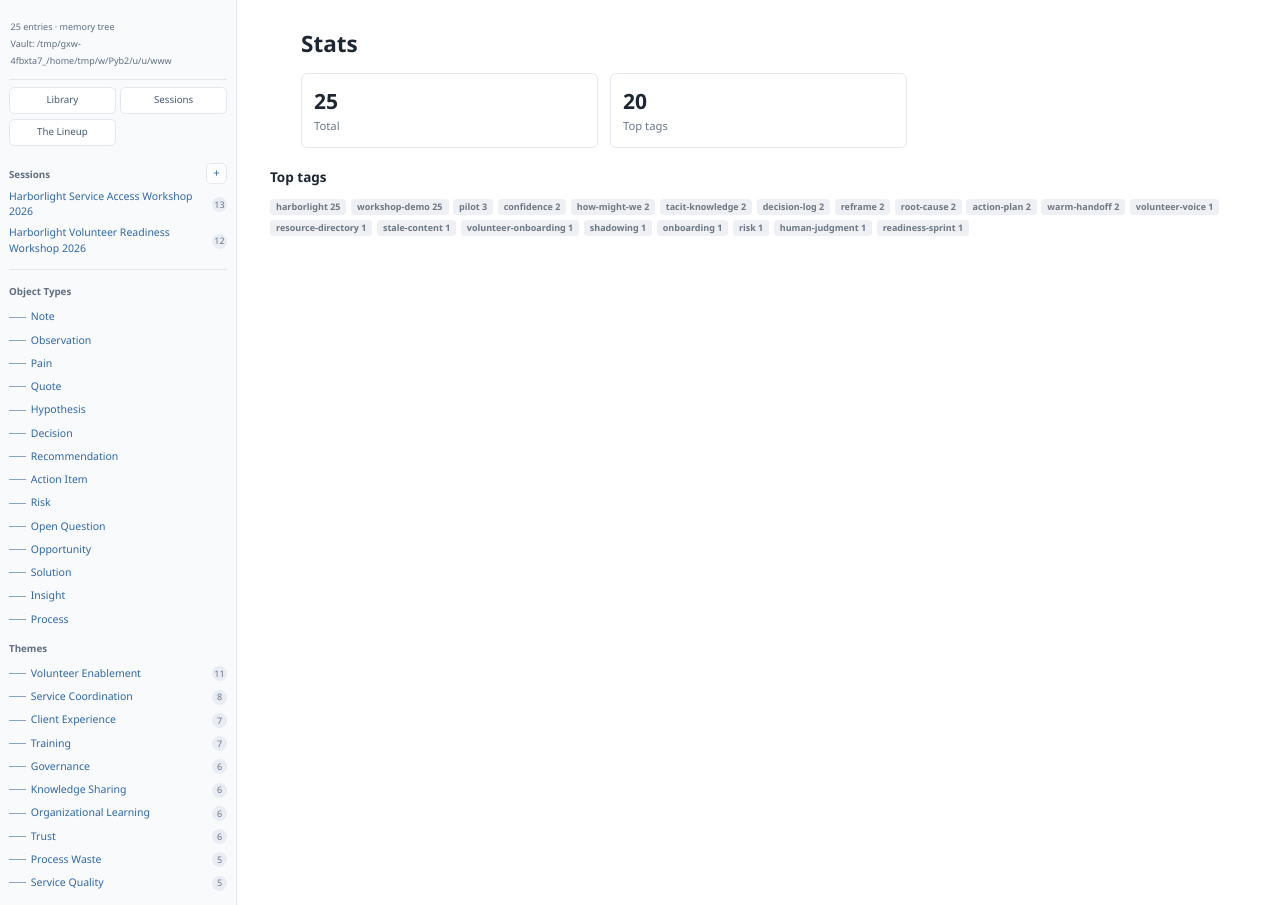
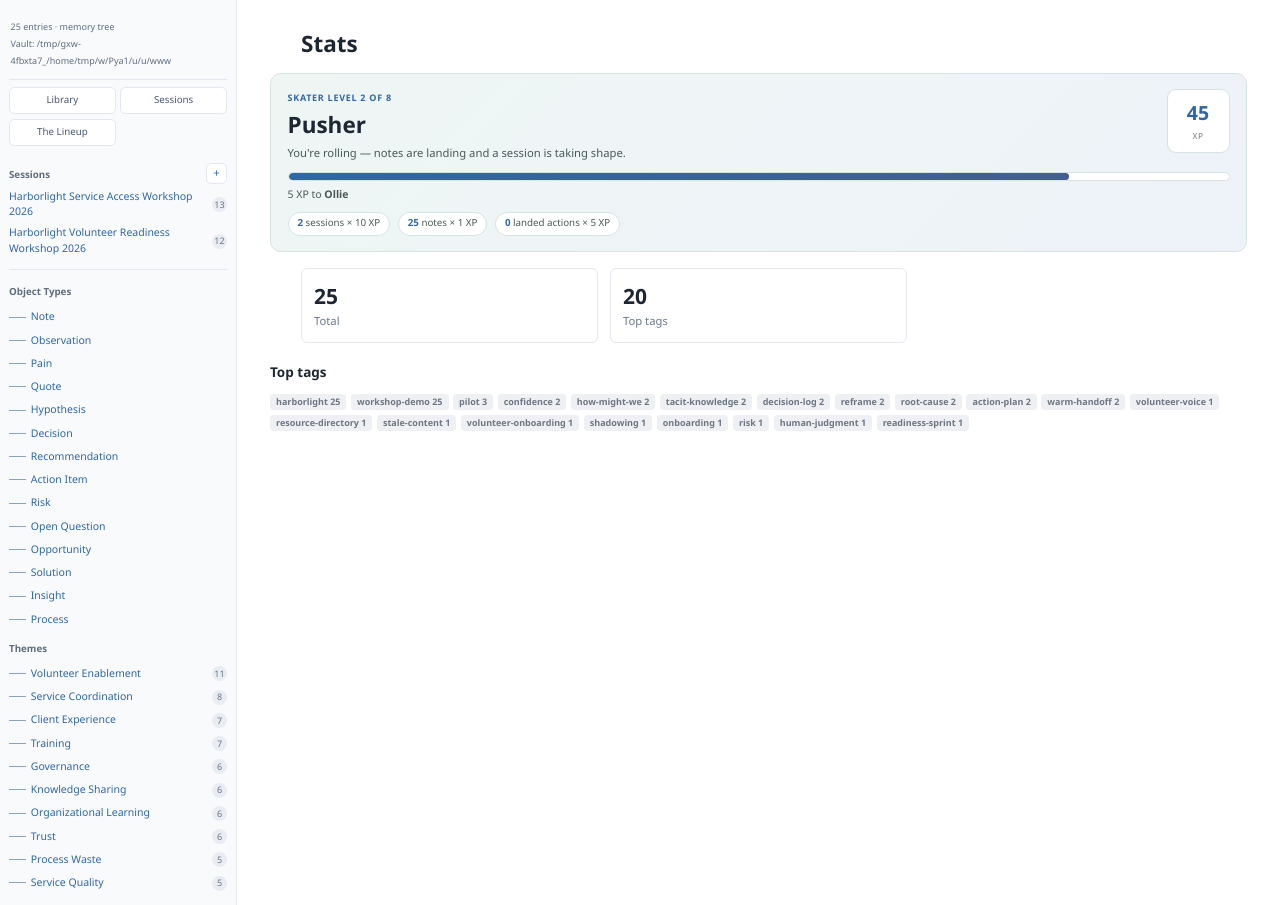
Before and after one commit to SixSigmaEngineer/skate-workshop-os, a FastAPI app: page /stats in a window 1280 px wide. Shown: the part 92-997 px from the top of the page. Run offline with FastAPI, Linux system fonts and the light colour scheme; some libraries are stand-ins or nearby versions.

Commit message:
Add skater levels: gamified progress on the Stats page
XP = notes (1) + sessions (10) + landed actions (5), across an
eight-rank skate progression from Grom to 900 Legend, with a
progress bar and XP breakdown. Includes tests.

```diff
--- a/ui/app.py
+++ b/ui/app.py
@@ -3258,6 +3258,55 @@ def search(
     )
 
 
+SKATER_LEVELS = [
+    (0, "Grom", "Everyone starts somewhere. Push around and capture your first notes."),
+    (20, "Pusher", "You're rolling — notes are landing and a session is taking shape."),
+    (50, "Ollie", "First real air: consistent capture across sessions."),
+    (100, "Kickflip", "Style points — typed signals, themes, and landed actions."),
+    (175, "Boardslide", "Committed. Workshop memory is becoming a habit."),
+    (275, "50-50 Grind", "Locked in. The GRIND is your home turf."),
+    (400, "Vert Ripper", "Big lines across many workshops and follow-through to match."),
+    (600, "900 Legend", "Rarefied air. Your vault is true organizational memory."),
+]
+
+
+def _skater_progress(entries) -> dict:
+    """Gamified progress: XP from sessions, notes, and landed actions."""
+    session_keys = {e.session_key for e in entries if e.session_key}
+    note_count = len(entries)
+    landed_count = sum(
+        1 for e in entries if e.entry_type == "action" and e.lineup_status == "landed"
+    )
+    xp = note_count + len(session_keys) * 10 + landed_count * 5
+
+    level_index = 0
+    for i, (threshold, _name, _desc) in enumerate(SKATER_LEVELS):
+        if xp >= threshold:
+            level_index = i
+    threshold, name, desc = SKATER_LEVELS[level_index]
+    at_top = level_index == len(SKATER_LEVELS) - 1
+    next_threshold, next_name = (None, None) if at_top else SKATER_LEVELS[level_index + 1][:2]
+    if at_top:
+        percent = 100
+    else:
+        span = max(next_threshold - threshold, 1)
+        percent = min(99, int((xp - threshold) * 100 / span))
+    return {
+        "xp": xp,
+        "level": level_index + 1,
+        "level_count": len(SKATER_LEVELS),
+        "name": name,
+        "description": desc,
+        "next_name": next_name,
+        "next_threshold": next_threshold,
+        "xp_to_next": None if at_top else next_threshold - xp,
+        "percent": percent,
+        "sessions": len(session_keys),
+        "notes": note_count,
+        "landed": landed_count,
+    }
+
+
 @app.get("/stats", response_class=HTMLResponse)
 def stats_page(request: Request):
     entries = load_all_entries()
@@ -3284,6 +3333,7 @@ def stats_page(request: Request):
             "total": len(entries),
             "timeline": timeline,
             "top_tags": top_tags,
+            "skater": _skater_progress(entries),
             **sidebar,
         },
     )
--- a/ui/static/style.css
+++ b/ui/static/style.css
@@ -1450,3 +1450,20 @@ body { background: #fff; color: var(--ink); }
   .lineup-filter { justify-content: stretch; }
   .lineup-filter label { width: 100%; }
 }
+
+/* ─── Skater levels (Stats gamification) ─────────────────────── */
+.skater-card { background: linear-gradient(135deg, #eef6f4, #eef2f9); border: 1px solid #d6e4e0; border-radius: 14px; padding: 20px 22px; margin-bottom: 22px; }
+.skater-head { display: flex; justify-content: space-between; align-items: flex-start; gap: 16px; }
+.skater-eyebrow { color: var(--accent); text-transform: uppercase; letter-spacing: .08em; font-weight: 700; font-size: 12px; }
+.skater-name { margin: 2px 0 4px; font-size: 30px; }
+.skater-desc { margin: 0; color: #4a5a56; }
+.skater-xp { text-align: center; background: white; border: 1px solid #d6e4e0; border-radius: 12px; padding: 10px 18px; min-width: 84px; }
+.skater-xp strong { display: block; font-size: 26px; color: var(--accent); }
+.skater-xp span { font-size: 11px; text-transform: uppercase; letter-spacing: .08em; color: #6b7c78; }
+.skater-bar { height: 12px; background: #ffffff; border: 1px solid #d6e4e0; border-radius: 999px; overflow: hidden; margin-top: 14px; }
+.skater-bar-fill { height: 100%; background: linear-gradient(90deg, var(--accent), var(--accent-2)); border-radius: 999px; transition: width .4s ease; }
+.skater-next { margin: 8px 0 12px; color: #4a5a56; font-size: 14px; }
+.skater-breakdown { display: flex; flex-wrap: wrap; gap: 10px; }
+.skater-breakdown span { background: white; border: 1px solid #d6e4e0; border-radius: 999px; padding: 5px 12px; font-size: 13px; color: #4a5a56; }
+.skater-breakdown strong { color: var(--accent); }
+@media (max-width: 640px) { .skater-head { flex-direction: column; } }
--- a/ui/templates/stats.html
+++ b/ui/templates/stats.html
@@ -2,6 +2,31 @@
 {% block title %}Stats{% endblock %}
 {% block content %}
 <section class="pagehead"><h1>Stats</h1></section>
+
+<section class="skater-card">
+  <div class="skater-head">
+    <div>
+      <span class="skater-eyebrow">Skater level {{ skater.level }} of {{ skater.level_count }}</span>
+      <h2 class="skater-name">{{ skater.name }}</h2>
+      <p class="skater-desc">{{ skater.description }}</p>
+    </div>
+    <div class="skater-xp"><strong>{{ skater.xp }}</strong><span>XP</span></div>
+  </div>
+  <div class="skater-bar" role="progressbar" aria-valuenow="{{ skater.percent }}" aria-valuemin="0" aria-valuemax="100">
+    <div class="skater-bar-fill" style="width: {{ skater.percent }}%"></div>
+  </div>
+  {% if skater.next_name %}
+    <p class="skater-next">{{ skater.xp_to_next }} XP to <strong>{{ skater.next_name }}</strong></p>
+  {% else %}
+    <p class="skater-next">Top of the scale — keep shredding.</p>
+  {% endif %}
+  <div class="skater-breakdown">
+    <span><strong>{{ skater.sessions }}</strong> sessions × 10 XP</span>
+    <span><strong>{{ skater.notes }}</strong> notes × 1 XP</span>
+    <span><strong>{{ skater.landed }}</strong> landed actions × 5 XP</span>
+  </div>
+</section>
+
 <section class="grid stats">
   <div><strong>{{ total }}</strong><span>Total</span></div>
   <div><strong>{{ top_tags | length }}</strong><span>Top tags</span></div>
```
Also changed, not shown: conversations/harborlight-volunteer-readiness-2026/2026-07-16-hv-action-launch-readiness-sprint.md (+20 -7 lines), tests/test_llm_providers.py (+34 -0 lines).
